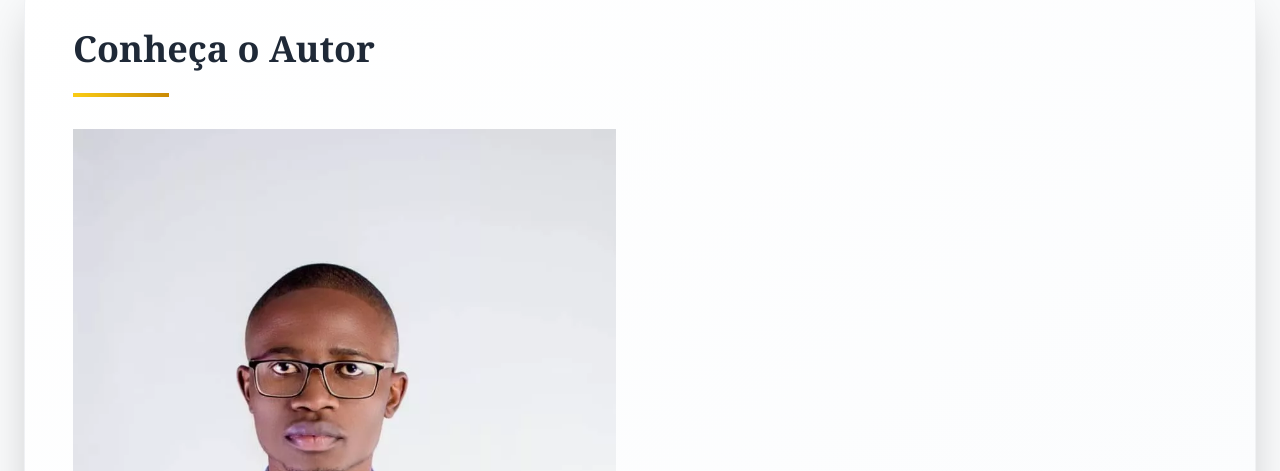
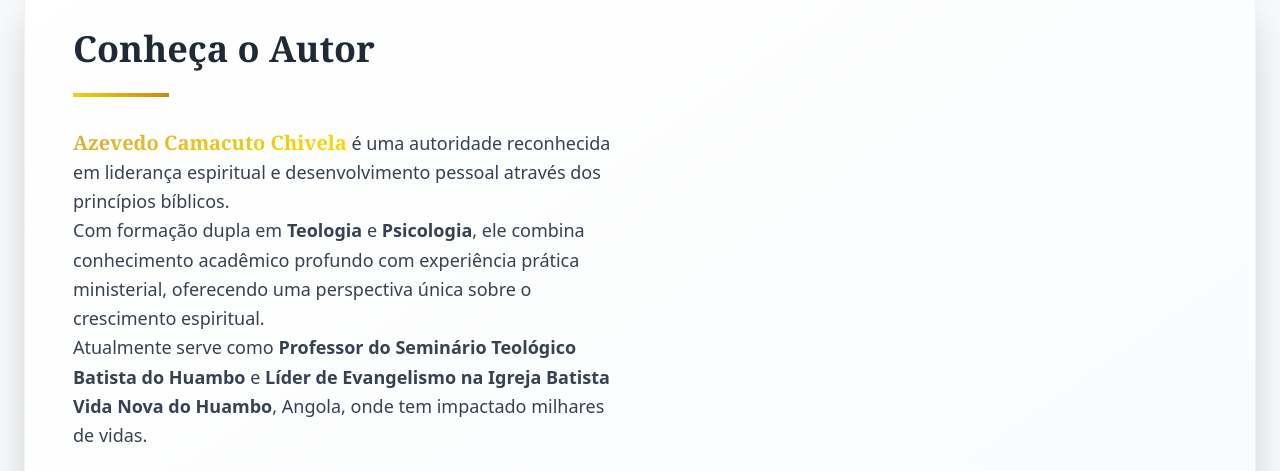
Before and after one commit to AChivela/Principios, a plain HTML site: page index.html in a window 1280 px wide. Shown: the part 2894-3365 px from the top of the page. Drawn offline with nearby package versions, Linux system fonts and the light colour scheme.

Commit message:
Update index.html

```diff
--- a/index.html
+++ b/index.html
@@ -388,10 +388,12 @@
                         <div class="w-24 h-1 bg-gradient-to-r from-yellow-400 to-yellow-600 mb-8"></div>
 
                         <div class="space-y-6 text-lg leading-relaxed text-gray-700">
-                            <div class="author-image">
-                    <img src="imagens/imagem Azevedo.webp" alt="Azevedo Chivela">
-                </div>
-                            <p>
+                            <div class="imagens/imagem Azevedo.webp" alt="Azevedo Chivela">
+
+ <!-- <div class="space-y-6 text-lg leading-relaxed text-gray-700">
+                            <div class="author-image">-->
+
+                     <p>
                                 <strong class="golden-accent font-serif text-xl">Azevedo Camacuto Chivela</strong> é uma autoridade reconhecida em liderança espiritual e desenvolvimento pessoal através dos princípios bíblicos.
                             </p>
                             <p>
```
